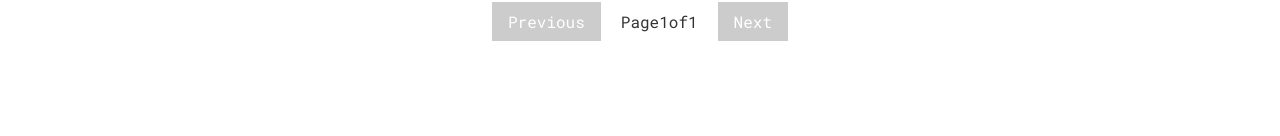
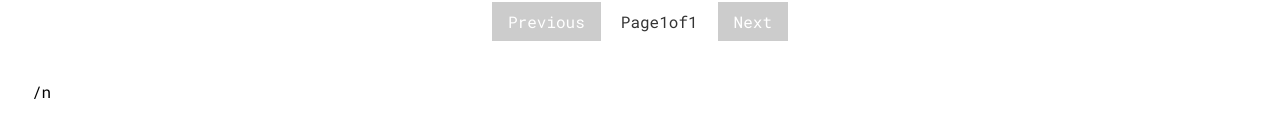
Before and after one commit to p00n4k/amo-react, a React (Vite) app: page / in a window 1280 px wide. Shown: the part 254-390 px from the top of the page. Built offline with nearby package versions, Linux system fonts and the light colour scheme.

Commit message:
Update App.jsx

```diff
--- a/src/App.jsx
+++ b/src/App.jsx
@@ -102,7 +102,7 @@ function App() {
         />
       ))}
 
-      <div className="pagination-container">
+      <div className="pagination-container" style={{ marginBottom: '30px' }}>
         <button
           className="pagination-button"
           disabled={page === 1}
@@ -121,6 +121,7 @@ function App() {
           Next
         </button>
       </div>
+      <div>/n</div>
     </div>
   );
 }
```
